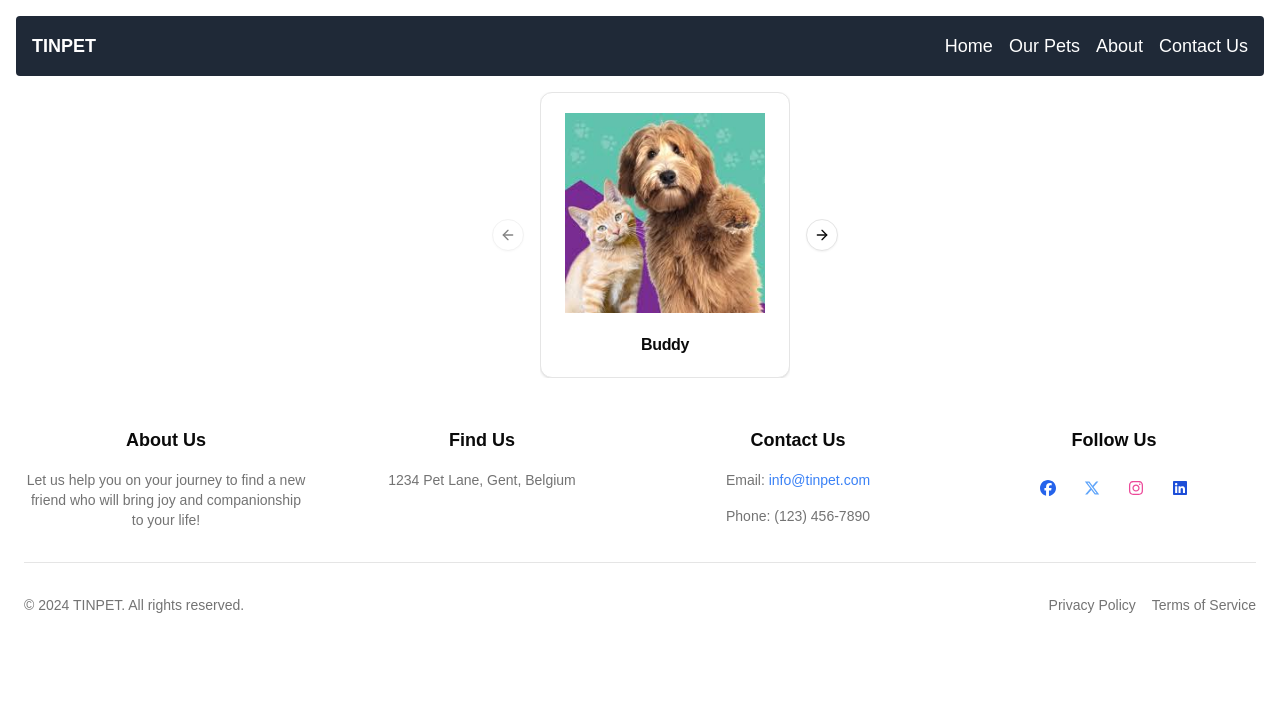
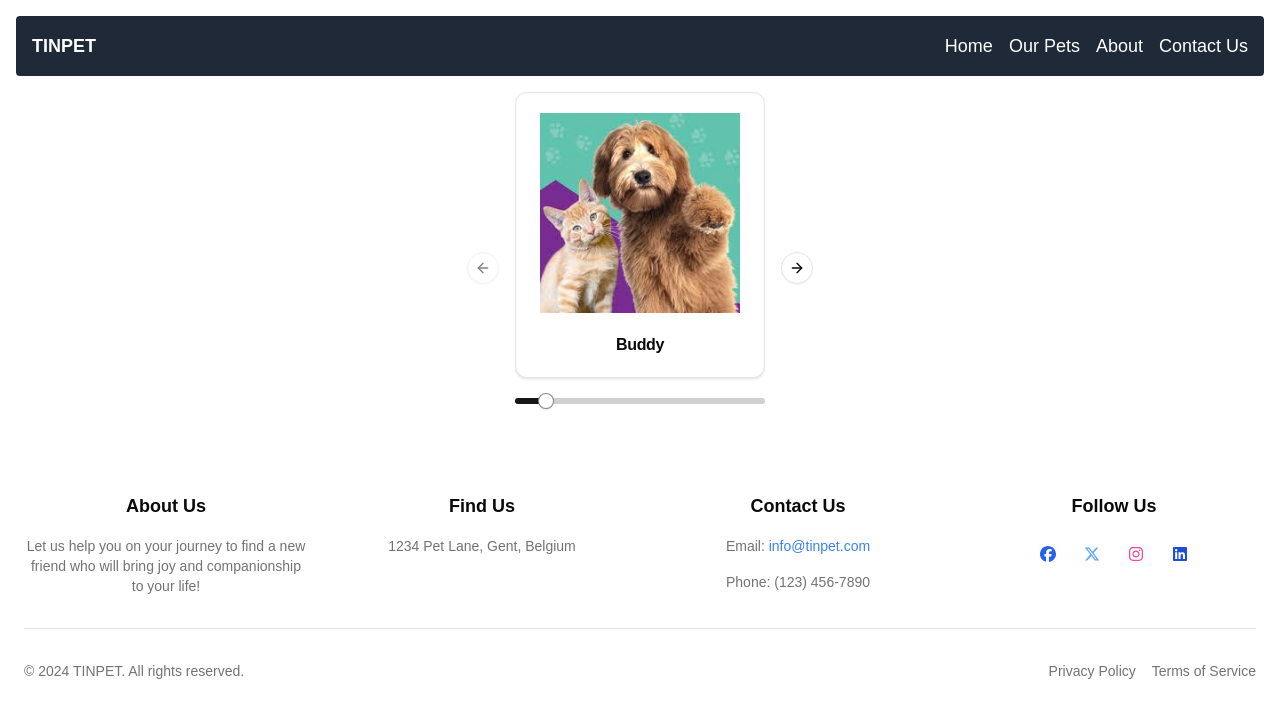
Before and after one commit to vanaspereneefje/Tinpets, a Next.js app: page /matches in a window 1280 px wide. Shown: the top 718 px of the page. Built offline with nearby package versions, Linux system fonts and the light colour scheme.

Commit message:
Add fixed slider to pet carousel

```diff
--- a/components/PetCarousel.jsx
+++ b/components/PetCarousel.jsx
@@ -7,6 +7,8 @@ import {
   } from "@/components/ui/carousel"
 import PetCard from "./PetCard";
 import animals from "@/public/pets.json";
+import { Slider } from "@/components/ui/slider";
+
 
 
 function PetCarousel () {
@@ -14,13 +16,23 @@ function PetCarousel () {
 //TODO add array of matched animals instead of this placeholder
     const dogCards = animals.animals.dogs;
 
+//TODO add actual value of energy slider
+    const sliderValue = animals.animals.dogs[0].energy;
+    console.log(sliderValue);
+
     return (
         <>
-        <Carousel className="w-[250px] left-1/2 translate-x-[-100px]">
+        <Carousel className="w-[250px] left-1/2 translate-x-[-125px]">
           <CarouselContent>
               {dogCards.map((petCard, index) => (
               <CarouselItem key={index}>
                   <PetCard petCard={petCard} index={index} />
+                  <div className="w-[250px] flex justify-self-center m-[20px]">
+                    <Slider defaultValue={[sliderValue]} max={100} step={1} disabled></Slider>
+                  </div>
+                  <div className="w-[250px] flex justify-self-center m-[20px]">
+
+                  </div>
               </CarouselItem>
               ))}
           </CarouselContent>
--- /dev/null
+++ b/components/ui/slider.jsx
@@ -0,0 +1,23 @@
+"use client"
+
+import * as React from "react"
+import * as SliderPrimitive from "@radix-ui/react-slider"
+
+import { cn } from "@/lib/utils"
+
+const Slider = React.forwardRef(({ className, ...props }, ref) => (
+  <SliderPrimitive.Root
+    ref={ref}
+    className={cn("relative flex w-full touch-none select-none items-center", className)}
+    {...props}>
+    <SliderPrimitive.Track
+      className="relative h-1.5 w-full grow overflow-hidden rounded-full bg-primary/20">
+      <SliderPrimitive.Range className="absolute h-full bg-primary" />
+    </SliderPrimitive.Track>
+    <SliderPrimitive.Thumb
+      className="block h-4 w-4 rounded-full border border-primary/50 bg-background shadow transition-colors focus-visible:outline-none focus-visible:ring-1 focus-visible:ring-ring disabled:pointer-events-none disabled:opacity-50" />
+  </SliderPrimitive.Root>
+))
+Slider.displayName = SliderPrimitive.Root.displayName
+
+export { Slider }
--- a/package.json
+++ b/package.json
@@ -13,6 +13,7 @@
     "@radix-ui/react-dialog": "^1.1.2",
     "@radix-ui/react-navigation-menu": "^1.2.1",
     "@radix-ui/react-separator": "^1.1.0",
+    "@radix-ui/react-slider": "^1.2.1",
     "@radix-ui/react-slot": "^1.1.0",
     "class-variance-authority": "^0.7.1",
     "clsx": "^2.1.1",
--- a/public/pets.json
+++ b/public/pets.json
@@ -1,40 +1,40 @@
 {
     "animals": {
       "dogs": [
-        {"name": "Buddy", "age": 3, "personalityType": "Friendly", "picture": "/pets.jfif"},
-        {"name": "Max", "age": 5, "personalityType": "Loyal", "picture": "/pets.jfif"},
-        {"name": "Bella", "age": 2, "personalityType": "Playful", "picture": "/pets.jfif"},
-        {"name": "Lucy", "age": 4, "personalityType": "Protective", "picture": "/pets.jfif"},
-        {"name": "Charlie", "age": 6, "personalityType": "Curious", "picture": "/pets.jfif"},
-        {"name": "Rocky", "age": 1, "personalityType": "Energetic", "picture": "/pets.jfif"},
-        {"name": "Daisy", "age": 3, "personalityType": "Gentle", "picture": "/pets.jfif"},
-        {"name": "Milo", "age": 2, "personalityType": "Brave", "picture": "/pets.jfif"},
-        {"name": "Luna", "age": 4, "personalityType": "Affectionate", "picture": "/pets.jfif"},
-        {"name": "Cooper", "age": 5, "personalityType": "Sociable", "picture": "/pets.jfif"}
+        {"name": "Buddy", "age": 3, "personalityType": "Friendly", "picture": "/pets.jfif", "energy": 10},
+        {"name": "Max", "age": 5, "personalityType": "Loyal", "picture": "/pets.jfif", "energy": 20},
+        {"name": "Bella", "age": 2, "personalityType": "Playful", "picture": "/pets.jfif", "energy": 30},
+        {"name": "Lucy", "age": 4, "personalityType": "Protective", "picture": "/pets.jfif", "energy": 40},
+        {"name": "Charlie", "age": 6, "personalityType": "Curious", "picture": "/pets.jfif", "energy": 50},
+        {"name": "Rocky", "age": 1, "personalityType": "Energetic", "picture": "/pets.jfif", "energy": 60},
+        {"name": "Daisy", "age": 3, "personalityType": "Gentle", "picture": "/pets.jfif", "energy": 70},
+        {"name": "Milo", "age": 2, "personalityType": "Brave", "picture": "/pets.jfif", "energy": 80},
+        {"name": "Luna", "age": 4, "personalityType": "Affectionate", "picture": "/pets.jfif", "energy": 90},
+        {"name": "Cooper", "age": 5, "personalityType": "Sociable", "picture": "/pets.jfif", "energy": 100}
       ],
       "cats": [
-        {"name": "Whiskers", "age": 3, "personalityType": "Independent", "picture": "/pets.jfif"},
-        {"name": "Shadow", "age": 7, "personalityType": "Mysterious", "picture": "/pets.jfif"},
-        {"name": "Mittens", "age": 2, "personalityType": "Playful", "picture": "/pets.jfif"},
-        {"name": "Smokey", "age": 5, "personalityType": "Calm", "picture": "/pets.jfif"},
-        {"name": "Luna", "age": 1, "personalityType": "Curious", "picture": "/pets.jfif"},
-        {"name": "Oreo", "age": 4, "personalityType": "Clever", "picture": "/pets.jfif"},
-        {"name": "Simba", "age": 6, "personalityType": "Brave", "picture": "/pets.jfif"},
-        {"name": "Cleo", "age": 2, "personalityType": "Friendly", "picture": "/pets.jfif"},
-        {"name": "Bella", "age": 3, "personalityType": "Affectionate", "picture": "/pets.jfif"},
-        {"name": "Tiger", "age": 5, "personalityType": "Adventurous", "picture": "/pets.jfif"}
+        {"name": "Whiskers", "age": 3, "personalityType": "Independent", "picture": "/pets.jfif", "energy": 10},
+        {"name": "Shadow", "age": 7, "personalityType": "Mysterious", "picture": "/pets.jfif", "energy": 20},
+        {"name": "Mittens", "age": 2, "personalityType": "Playful", "picture": "/pets.jfif", "energy": 30},
+        {"name": "Smokey", "age": 5, "personalityType": "Calm", "picture": "/pets.jfif", "energy": 40},
+        {"name": "Luna", "age": 1, "personalityType": "Curious", "picture": "/pets.jfif", "energy": 50},
+        {"name": "Oreo", "age": 4, "personalityType": "Clever", "picture": "/pets.jfif", "energy": 60},
+        {"name": "Simba", "age": 6, "personalityType": "Brave", "picture": "/pets.jfif", "energy": 70},
+        {"name": "Cleo", "age": 2, "personalityType": "Friendly", "picture": "/pets.jfif", "energy": 80},
+        {"name": "Bella", "age": 3, "personalityType": "Affectionate", "picture": "/pets.jfif", "energy": 90},
+        {"name": "Tiger", "age": 5, "personalityType": "Adventurous", "picture": "/pets.jfif", "energy": 10}
       ],
       "birds": [
-        {"name": "Tweety", "age": 1, "personalityType": "Cheerful", "picture": "/pets.jfif"},
-        {"name": "Polly", "age": 2, "personalityType": "Talkative", "picture": "/pets.jfif"},
-        {"name": "Sky", "age": 3, "personalityType": "Gentle", "picture": "/pets.jfif"},
-        {"name": "Sunny", "age": 4, "personalityType": "Playful", "picture": "/pets.jfif"},
-        {"name": "Coco", "age": 2, "personalityType": "Curious", "picture": "/pets.jfif"},
-        {"name": "Kiwi", "age": 3, "personalityType": "Sociable", "picture": "/pets.jfif"},
-        {"name": "Ruby", "age": 5, "personalityType": "Elegant", "picture": "/pets.jfif"},
-        {"name": "Pepper", "age": 4, "personalityType": "Energetic", "picture": "/pets.jfif"},
-        {"name": "Blue", "age": 2, "personalityType": "Calm", "picture": "/pets.jfif"},
-        {"name": "Angel", "age": 1, "personalityType": "Affectionate", "picture": "/pets.jfif"}
+        {"name": "Tweety", "age": 1, "personalityType": "Cheerful", "picture": "/pets.jfif", "energy": 10},
+        {"name": "Polly", "age": 2, "personalityType": "Talkative", "picture": "/pets.jfif", "energy": 20},
+        {"name": "Sky", "age": 3, "personalityType": "Gentle", "picture": "/pets.jfif", "energy": 30},
+        {"name": "Sunny", "age": 4, "personalityType": "Playful", "picture": "/pets.jfif", "energy": 40},
+        {"name": "Coco", "age": 2, "personalityType": "Curious", "picture": "/pets.jfif", "energy": 50},
+        {"name": "Kiwi", "age": 3, "personalityType": "Sociable", "picture": "/pets.jfif", "energy": 60},
+        {"name": "Ruby", "age": 5, "personalityType": "Elegant", "picture": "/pets.jfif", "energy": 70},
+        {"name": "Pepper", "age": 4, "personalityType": "Energetic", "picture": "/pets.jfif", "energy": 80},
+        {"name": "Blue", "age": 2, "personalityType": "Calm", "picture": "/pets.jfif", "energy": 90},
+        {"name": "Angel", "age": 1, "personalityType": "Affectionate", "picture": "/pets.jfif", "energy": 10}
       ]
     }
   }
```
Also changed, not shown: 1 other file (tests, documents, lock files or other folders).
